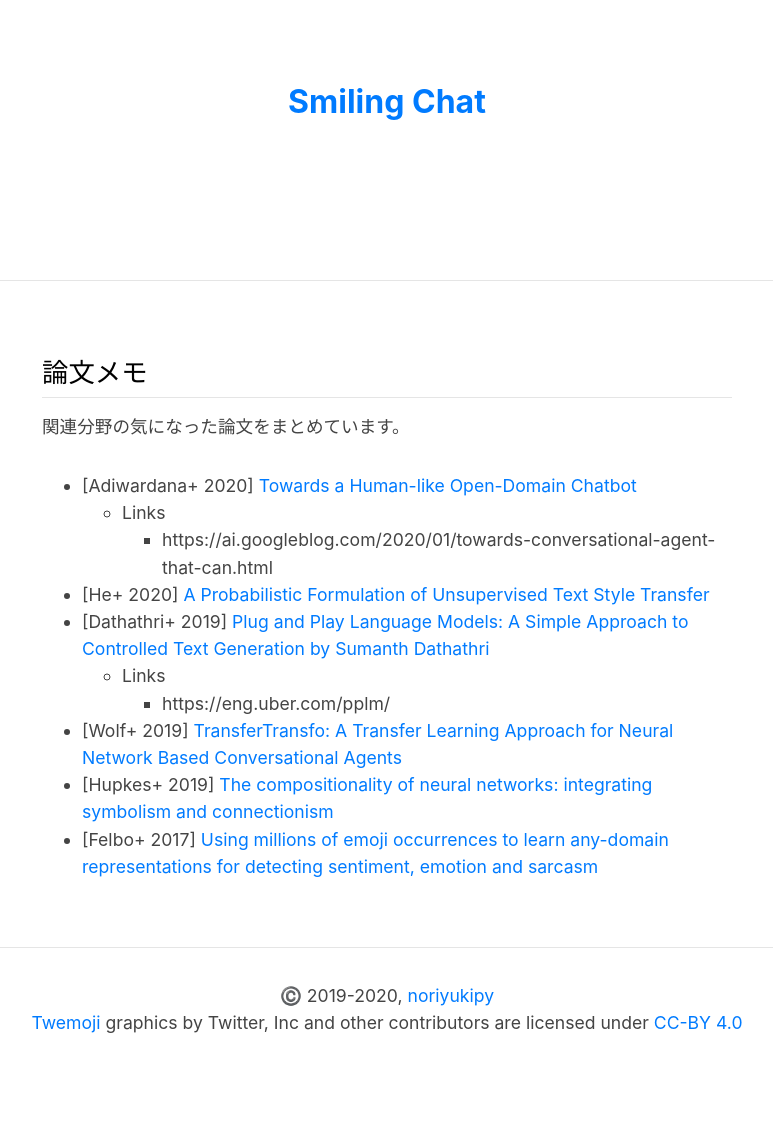
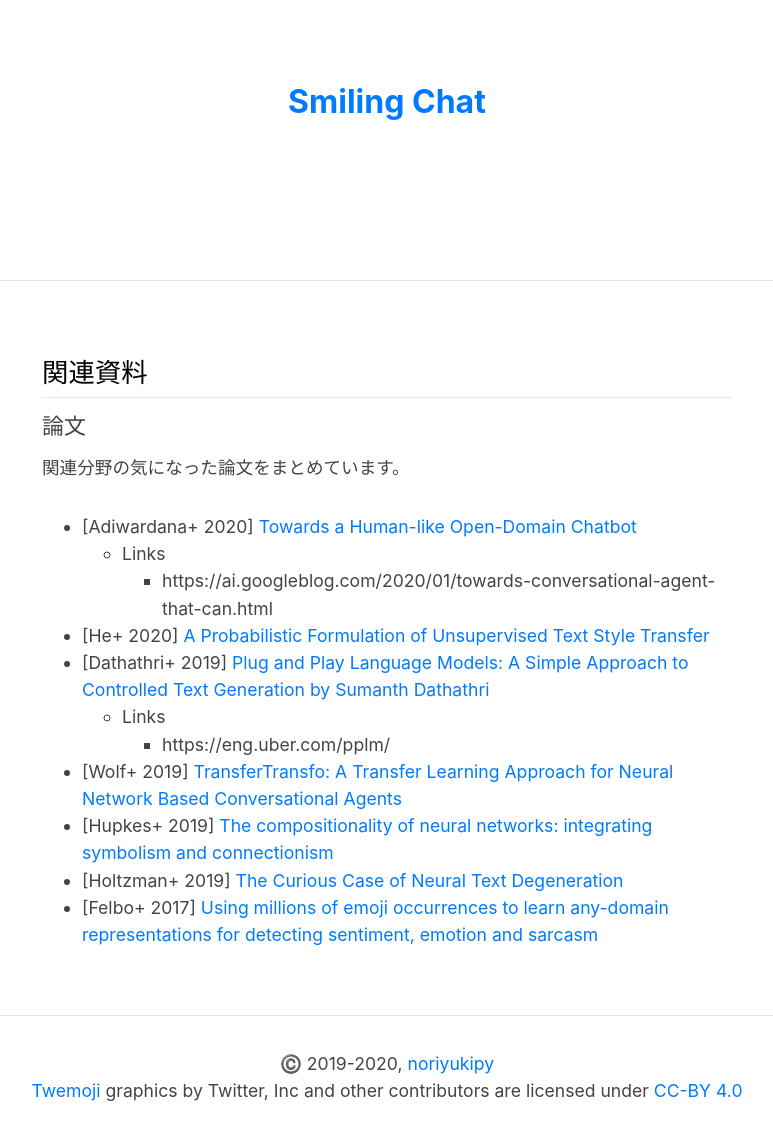
Before and after one commit to noriyukipy/blog, a Jekyll site: the page built from article/papers.md, in a window 1280 px wide. Shown: the whole page, without its empty margins (253-1026 px from the left). Built offline with Jekyll 4.4.1, drawn with Linux system fonts in a browser that asks for light colours; our own code applies the rules of GitHub Pages for plain Markdown files; before the commit the page ends 1054 px from its top, so only the background shows below that.

Commit message:
Update papers

```diff
--- a/article/papers.md
+++ b/article/papers.md
@@ -1,4 +1,6 @@
-## 論文メモ
+## 関連資料
+
+### 論文
 
 関連分野の気になった論文をまとめています。
 
@@ -11,4 +13,5 @@
     - https://eng.uber.com/pplm/
 - [Wolf+ 2019] [TransferTransfo: A Transfer Learning Approach for Neural Network Based Conversational Agents](https://arxiv.org/abs/1901.08149)
 - [Hupkes+ 2019] [The compositionality of neural networks: integrating symbolism and connectionism](https://arxiv.org/abs/1908.08351)
+- [Holtzman+ 2019] [The Curious Case of Neural Text Degeneration](https://arxiv.org/abs/1904.09751)
 - [Felbo+ 2017] [Using millions of emoji occurrences to learn any-domain representations for detecting sentiment, emotion and sarcasm](https://arxiv.org/abs/1708.00524)
```
